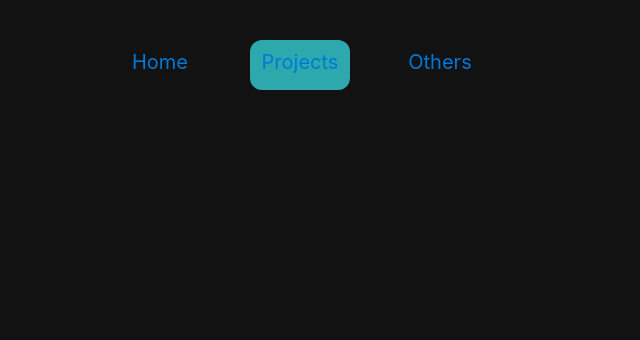
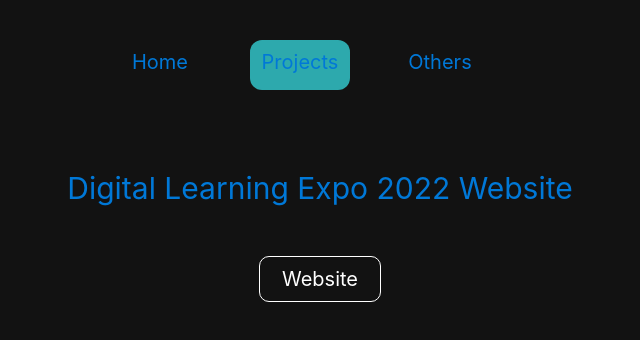
Before and after one commit to Minh-Dao-Nguyen/Minh-Dao-Profolio-React, a React (Create React App) app: page /projects/DLE-2022 in a window 1280 px wide. Shown: the top 340 px of the page, without its empty margins (320-960 px from the left). Built offline with nearby package versions, Linux system fonts and the light colour scheme.

Commit message:
Update others section

```diff
--- a/src/App.js
+++ b/src/App.js
@@ -5,6 +5,14 @@ import Home from "./Pages/Home/Home.js";
 import Projects from "./Pages/Projects/Projects.js";
 import EmptySpace from './Components/Empty Space/EmptySpace';
 import Others from './Pages/Others/Others';
+
+import PhotographyGallery from './Pages/Others/Components/PhotographyGallery';
+
+import EICU_ML from './Pages/Projects Page/EICU_ML';
+import DishManager from './Pages/Projects Page/DishManager';
+import CplusLib from './Pages/Projects Page/CplusLib';
+import EmailCom from './Pages/Projects Page/EmailCom';
+import DLE_EXPO from './Pages/Projects Page/DLE_EXPO';
 
 function App() {
   return (
@@ -15,8 +23,15 @@ function App() {
         <Routes>
           <Route path='/' element={<Home />} />
           <Route path='/projects' element={<Projects />} />
+          <Route path='/projects/eICU-ML' element={<EICU_ML/>} />
+          <Route path='/projects/dish-manage' element={<DishManager/>} />
+          <Route path='/projects/lib-C++' element={<CplusLib/>} />
+          <Route path='/projects/email-communication' element={<EmailCom/>} />
+          <Route path='/projects/DLE-2022' element={<DLE_EXPO/>} />
           <Route path='/app' element={<div>App</div>} />
-          <Route path='/others' element={<Others/>} />
+          <Route path='/others' element={<Others/>}>
+            <Route path='photography' element={<PhotographyGallery/>} />
+            </Route>
         </Routes>
       </Router>
     </div>
--- a/src/Pages/Home/Components/OthersSection.js
+++ b/src/Pages/Home/Components/OthersSection.js
@@ -19,7 +19,7 @@ const styles ={
 function OthersSection () {
     return (
         <div style={styles.container}>
-            <Link style={styles.link} to="/others" onClick={() => window.scroll(0, 0 )}>
+            <Link style={styles.link} to="/others/photography" onClick={() => window.scroll(0, 0 )}>
                 <div style={styles.buttonContainer}> PhotoGraphy </div>
             </Link>
         </div>
--- a/src/Pages/Home/Home.js
+++ b/src/Pages/Home/Home.js
@@ -1,5 +1,4 @@
 import { useState, useEffect } from "react";
-
 import Entrance from "./Components/Entrance";
 import AboutMe from "./Components/AboutMe";
 import SideMenu from "./Components/SideMenu";
--- a/src/Pages/Others/Others.js
+++ b/src/Pages/Others/Others.js
@@ -1,9 +1,35 @@
-import PhotographyGallery from "./Components/PhotographyGallery";
+import { Link, Outlet } from "react-router-dom";
 
-function Others () {
+const styles = {
+    container: {
+        paddingTop: '50px',
+    },
+    linkButton: {
+        textDecoration: 'none',
+    },
+    buttonContainer: {
+        display: 'flex',
+        justifyContent: 'center',
+    },
+    button: {
+        width: '200px',
+        border: '1px solid white',
+        fontSize: '20px',
+        color: 'white',
+        padding: '10px',
+        borderRadius: '10px',
+    },
+}
+
+function Others() {
     return (
-        <div>
-            <PhotographyGallery />
+        <div style={styles.container}>
+            <div style={styles.buttonContainer}>
+                <Link to='/others/photography' style={styles.linkButton}>
+                    <div style={styles.button}>Photography</div>
+                </Link>
+            </div>
+            <Outlet />
         </div>
     )
 }
--- /dev/null
+++ b/src/Pages/Projects Page/CplusLib.js
@@ -0,0 +1,55 @@
+import textColor from "../../styles/Color";
+
+const styles = {
+    container: {
+        paddingTop: '50px',
+    },
+    titleContainer: {
+        display: 'flex',
+        justifyContent: 'center',
+    },
+    titleText: {
+        color: textColor.MainBlue,
+        fontSize: '30px',
+    },
+    linkButtonContainer: {
+        display: 'flex',
+        justifyContent: 'center',
+        marginTop: '20px',
+        marginBottom: '20px',
+
+    },
+    linkButton: {
+        textDecoration: 'none',
+        color: 'white',
+        fontSize: '20px',
+        border: '1px solid white',
+        width: '100px',
+        borderRadius: '10px',
+        padding: '10px',
+    }
+
+}
+
+
+function CplusLib() {
+  return (
+    <div style={styles.container}>
+        <div style={styles.titleContainer}>
+            <p style={styles.titleText}>
+                C++ Data Structure Library
+            </p>
+        </div>
+        <div style={styles.linkButtonContainer}>
+            <a href="https://github.com/Minh-Dao-Nguyen/C-Libraries"
+            style={styles.linkButton}>
+            <div>
+                GitHub
+            </div>
+            </a>
+        </div>
+    </div>
+  );
+}
+
+export default CplusLib;
--- /dev/null
+++ b/src/Pages/Projects Page/DLE_EXPO.js
@@ -0,0 +1,55 @@
+import textColor from "../../styles/Color";
+
+const styles = {
+    container: {
+        paddingTop: '50px',
+    },
+    titleContainer: {
+        display: 'flex',
+        justifyContent: 'center',
+    },
+    titleText: {
+        color: textColor.MainBlue,
+        fontSize: '30px',
+    },
+    linkButtonContainer: {
+        display: 'flex',
+        justifyContent: 'center',
+        marginTop: '20px',
+        marginBottom: '20px',
+
+    },
+    linkButton: {
+        textDecoration: 'none',
+        color: 'white',
+        fontSize: '20px',
+        border: '1px solid white',
+        width: '100px',
+        borderRadius: '10px',
+        padding: '10px',
+    }
+
+}
+
+
+function DLE_EXPO() {
+  return (
+    <div style={styles.container}>
+        <div style={styles.titleContainer}>
+            <p style={styles.titleText}>
+            Digital Learning Expo 2022 Website
+            </p>
+        </div>
+        <div style={styles.linkButtonContainer}>
+            <a href="https://lms.tamu.edu/Digital-Learning-Expo-2022"
+            style={styles.linkButton}>
+            <div>
+                Website
+            </div>
+            </a>
+        </div>
+    </div>
+  );
+}
+
+export default DLE_EXPO;
--- /dev/null
+++ b/src/Pages/Projects Page/DishManager.js
@@ -0,0 +1,54 @@
+import textColor from "../../styles/Color";
+
+const styles = {
+    container: {
+        paddingTop: '50px',
+    },
+    titleContainer: {
+        display: 'flex',
+        justifyContent: 'center',
+    },
+    titleText: {
+        color: textColor.MainBlue,
+        fontSize: '30px',
+    },
+    linkButtonContainer: {
+        display: 'flex',
+        justifyContent: 'center',
+        marginTop: '20px',
+        marginBottom: '20px',
+
+    },
+    linkButton: {
+        textDecoration: 'none',
+        color: 'white',
+        fontSize: '20px',
+        border: '1px solid white',
+        width: '100px',
+        borderRadius: '10px',
+        padding: '10px',
+    }
+
+}
+
+function DishManager() {
+    return (
+        <div style={styles.container}>
+        <div style={styles.titleContainer}>
+            <p style={styles.titleText}>
+                Dish Manaing System for Restaurant
+            </p>
+        </div>
+        <div style={styles.linkButtonContainer}>
+            <a href="https://github.com/Minh-Dao-Nguyen/Restaurant-dishes-advance-managing-system"
+            style={styles.linkButton}>
+            <div>
+                GitHub
+            </div>
+            </a>
+        </div>
+    </div>
+    );
+}
+
+export default DishManager;
--- /dev/null
+++ b/src/Pages/Projects Page/EICU_ML.js
@@ -0,0 +1,55 @@
+import textColor from "../../styles/Color";
+
+const styles = {
+    container: {
+        paddingTop: '50px',
+    },
+    titleContainer: {
+        display: 'flex',
+        justifyContent: 'center',
+    },
+    titleText: {
+        color: textColor.MainBlue,
+        fontSize: '30px',
+    },
+    linkButtonContainer: {
+        display: 'flex',
+        justifyContent: 'center',
+        marginTop: '20px',
+        marginBottom: '20px',
+
+    },
+    linkButton: {
+        textDecoration: 'none',
+        color: 'white',
+        fontSize: '20px',
+        border: '1px solid white',
+        width: '100px',
+        borderRadius: '10px',
+        padding: '10px',
+    }
+
+}
+
+
+function EICU_ML() {
+  return (
+    <div style={styles.container}>
+        <div style={styles.titleContainer}>
+            <p style={styles.titleText}>
+                eICU Mortality Prediction using Machine Learning
+            </p>
+        </div>
+        <div style={styles.linkButtonContainer}>
+            <a href="https://github.com/Minh-Dao-Nguyen/Machine-Learning-eICU-mortality-prediction"
+            style={styles.linkButton}>
+            <div>
+                GitHub
+            </div>
+            </a>
+        </div>
+    </div>
+  );
+}
+
+export default EICU_ML;
--- /dev/null
+++ b/src/Pages/Projects Page/EmailCom.js
@@ -0,0 +1,55 @@
+import textColor from "../../styles/Color";
+
+const styles = {
+    container: {
+        paddingTop: '50px',
+    },
+    titleContainer: {
+        display: 'flex',
+        justifyContent: 'center',
+    },
+    titleText: {
+        color: textColor.MainBlue,
+        fontSize: '30px',
+    },
+    linkButtonContainer: {
+        display: 'flex',
+        justifyContent: 'center',
+        marginTop: '20px',
+        marginBottom: '20px',
+
+    },
+    linkButton: {
+        textDecoration: 'none',
+        color: 'white',
+        fontSize: '20px',
+        border: '1px solid white',
+        width: '100px',
+        borderRadius: '10px',
+        padding: '10px',
+    }
+
+}
+
+
+function EmailCom() {
+  return (
+    <div style={styles.container}>
+        <div style={styles.titleContainer}>
+            <p style={styles.titleText}>
+                Enterprise Email Communication
+            </p>
+        </div>
+        <div style={styles.linkButtonContainer}>
+            <a href="https://lms.tamu.edu/Campus-Messages"
+            style={styles.linkButton}>
+            <div>
+                Website
+            </div>
+            </a>
+        </div>
+    </div>
+  );
+}
+
+export default EmailCom;
--- a/src/Pages/Projects/Components/ProjectContainer.jsx
+++ b/src/Pages/Projects/Components/ProjectContainer.jsx
@@ -52,11 +52,11 @@ function ProjectContainer(props) {
                     link="/dish-manage"
                     tools={['Java', 'SQL']}
                 />
-                <ProjectBox title="C++ Custom Libraries"
+                <ProjectBox title="Personal Website"
                     image={folder}
                     description={TinyProjectDescription.cPlusLib}
-                    link="/lib-C++"
-                    tools={['C++']}
+                    link="/"
+                    tools={['React', 'AWS', 'Docker']}
                 />
             </div>
             <div style={styles.boxContainer}>
```
Also changed, not shown: src/Animations/Reveal.tsx (+20 -4 lines), 1 other file (tests, documents, lock files or other folders).
